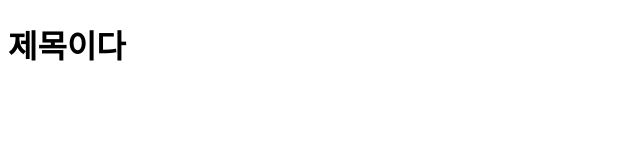
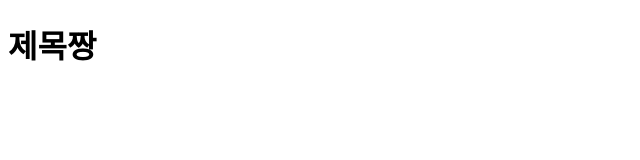
Before and after one commit to moonyah/230714_git, a plain HTML site: page index.html in a window 1280 px wide. Shown: the full height of the page, 0-640 px from the left. Drawn offline with Linux system fonts and the light colour scheme.

Commit message:
제목짱

```diff
--- a/index.html
+++ b/index.html
@@ -6,6 +6,6 @@
     <title>Document</title>
 </head>
 <body>
-    <h1>제목이다</h1>
+    <h1>제목짱</h1>
 </body>
 </html>
```
